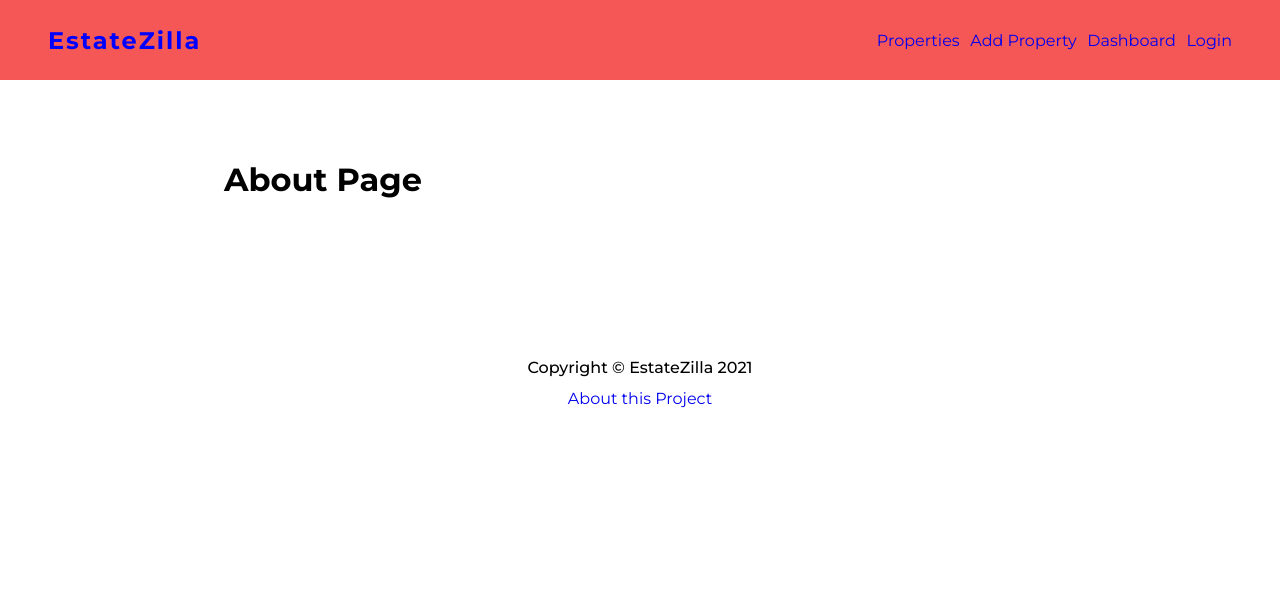
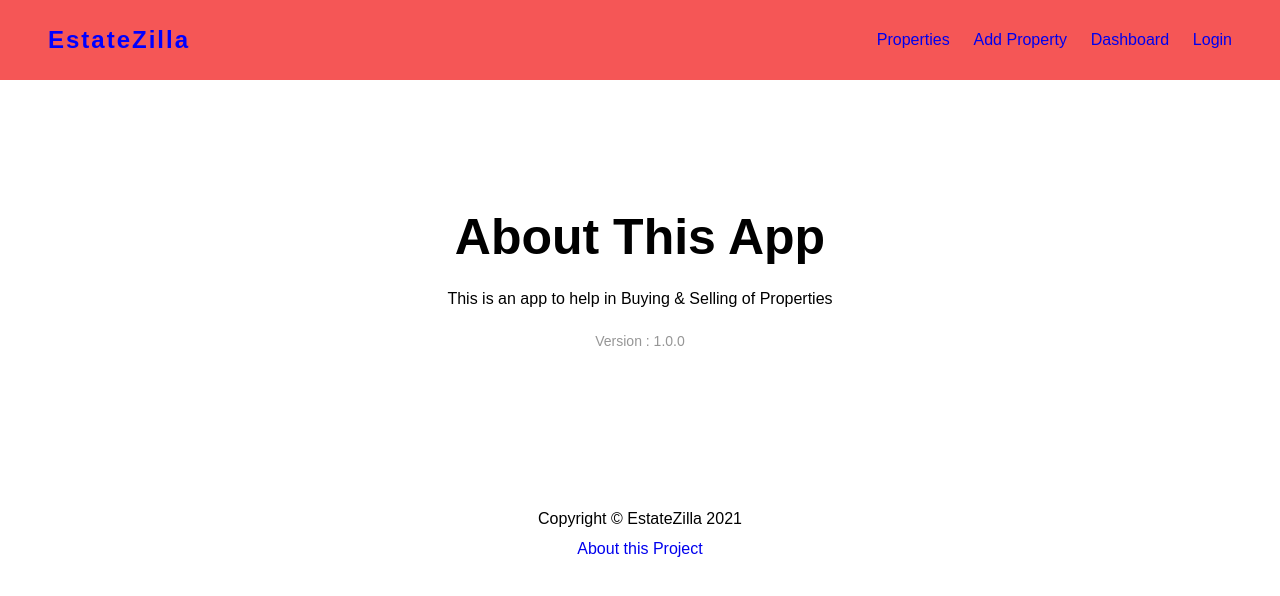
Before and after one commit to WasifRaza909/next-estatezilla-frontend, a Next.js app: page /about in a window 1280 px wide. Shown: the top 596 px of the page. Built offline with nearby package versions, Linux system fonts and the light colour scheme.

Commit message:
Completed About page

```diff
--- a/components/Header.js
+++ b/components/Header.js
@@ -1,7 +1,9 @@
 import styles from '@/styles/Header.module.css';
 import Link from 'next/link';
+import { useState } from 'react';
 
 export default function Header() {
+  const [user, setUser] = useState(false);
   return (
     <nav className={styles.navbar}>
       <div className={styles.navFlex}>
@@ -18,9 +20,16 @@ export default function Header() {
           <Link href='/account/dashboard'>
             <a className={styles.navLinksItems}>Dashboard</a>
           </Link>
-          <Link href='/dashboard'>
-            <a className={styles.navLinksItems}>Login</a>
-          </Link>
+
+          {!user ? (
+            <Link href='/account/login'>
+              <a className={styles.navLinksItems}>Login</a>
+            </Link>
+          ) : (
+            <Link href='/'>
+              <a className={styles.navLinksItems}>Logout</a>
+            </Link>
+          )}
         </ul>
       </div>
     </nav>
--- a/pages/about.js
+++ b/pages/about.js
@@ -1,9 +1,14 @@
 import Layout from '@/components/Layout.js';
+import styles from '@/styles/about.module.css';
 
 export default function About() {
   return (
     <Layout>
-      <h1>About Page</h1>
+      <div className={styles.about}>
+        <h1>About This App</h1>
+        <p>This is an app to help in Buying & Selling of Properties</p>
+        <small>Version : 1.0.0</small>
+      </div>
     </Layout>
   );
 }
--- /dev/null
+++ b/pages/account/login.js
@@ -0,0 +1,5 @@
+import Layout from '@/components/Layout';
+
+export default function Login() {
+  return <Layout>Login</Layout>;
+}
--- /dev/null
+++ b/pages/account/register.js
@@ -0,0 +1,5 @@
+import Layout from '@/components/Layout';
+
+export default function Register() {
+  return <Layout>Register</Layout>;
+}
--- /dev/null
+++ b/styles/about.module.css
@@ -0,0 +1,19 @@
+.about {
+  text-align: center;
+  padding-top: 3rem;
+}
+
+.about h1 {
+  font-size: 50px;
+}
+
+.about p {
+  margin: 1.5rem 0;
+  font-size: 16px;
+  font-weight: 500;
+}
+
+.about small {
+  color: #969696;
+  font-size: 14px;
+}
--- a/styles/globals.css
+++ b/styles/globals.css
@@ -1,3 +1,11 @@
+:root {
+  --color-one: var(#0d0630);
+  --color-two: var(#18314f);
+  --color-three: var(#36f1cd);
+  --color-four: var(#80a1d4);
+  --color-five: var(#13c4a3);
+}
+
 @import url('https://fonts.googleapis.com/css2?family=Montserrat:wght@200;300;400;500;600;700;800;900&display=swap');
 
 * {
```
Also changed, not shown: styles/login.module.css (added).
